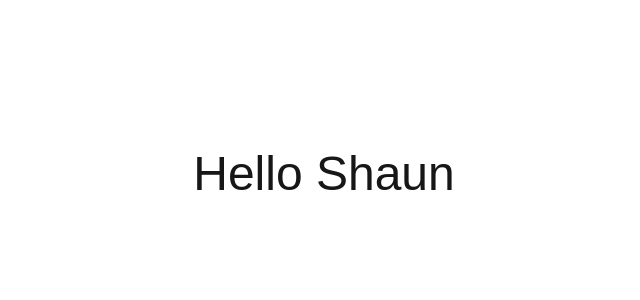
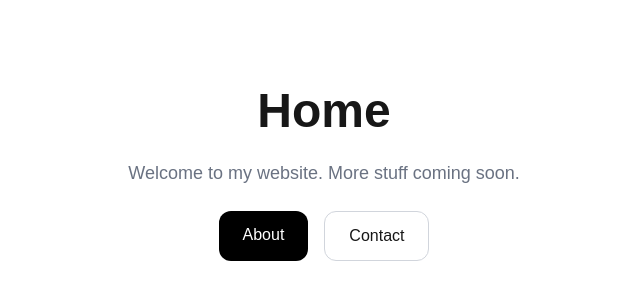
Before and after one commit to randompythoncoder/hello-site, a Next.js app: page / in a window 1280 px wide. Shown: the part 226-526 px from the top of the page, without its empty margins (316-956 px from the left). Built offline with nearby package versions, Linux system fonts and the light colour scheme.

Commit message:
add home page

```diff
--- a/app/page.tsx
+++ b/app/page.tsx
@@ -1,7 +1,27 @@
 export default function Home() {
   return (
-    <div className="flex h-screen items-center justify-center text-5xl">
-      Hello Shaun
-    </div>
+    <main className="min-h-screen flex flex-col items-center justify-center gap-6 p-6 text-center">
+      <h1 className="text-5xl font-bold">Home</h1>
+
+      <p className="text-lg text-gray-500 max-w-xl">
+        Welcome to my website. More stuff coming soon.
+      </p>
+
+      <div className="flex gap-4">
+        <a
+          href="/about"
+          className="rounded-xl bg-black px-6 py-3 text-white hover:opacity-80"
+        >
+          About
+        </a>
+
+        <a
+          href="/contact"
+          className="rounded-xl border border-gray-300 px-6 py-3 hover:bg-gray-100"
+        >
+          Contact
+        </a>
+      </div>
+    </main>
   );
 }
```
